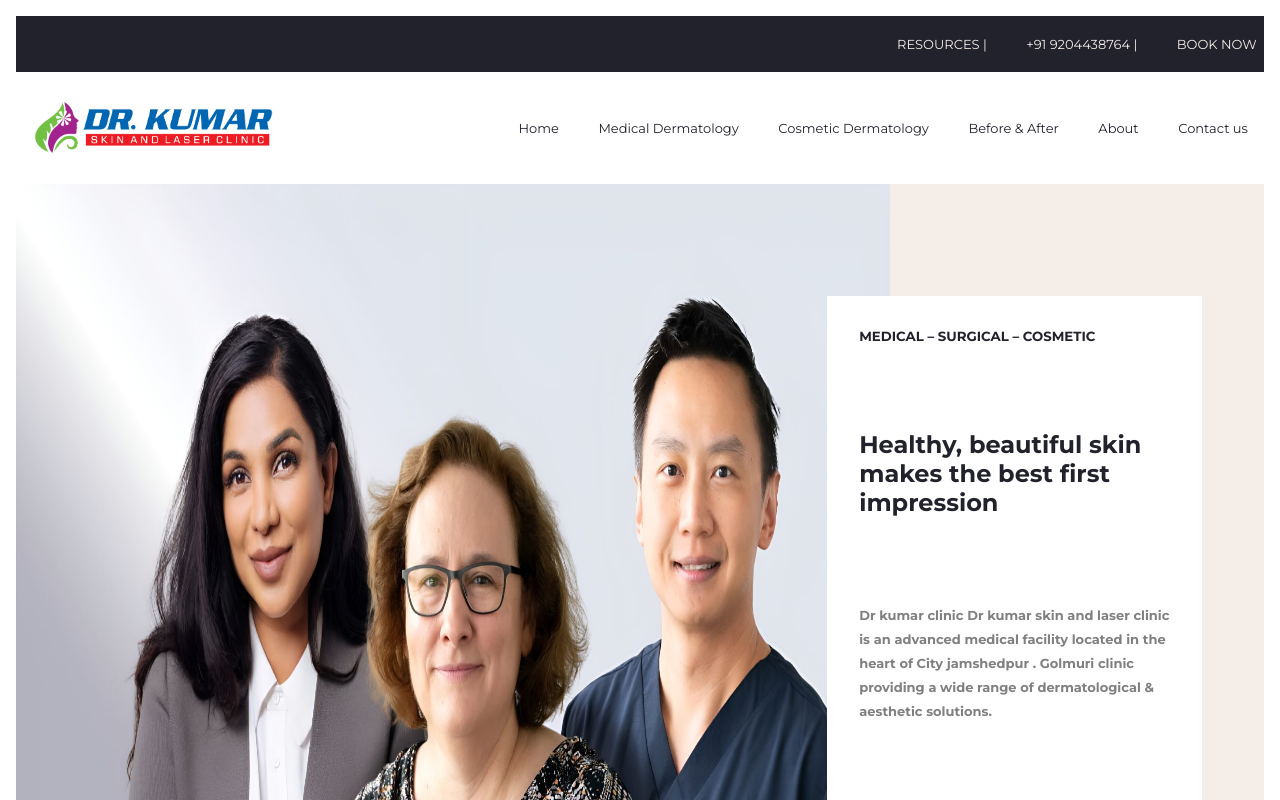
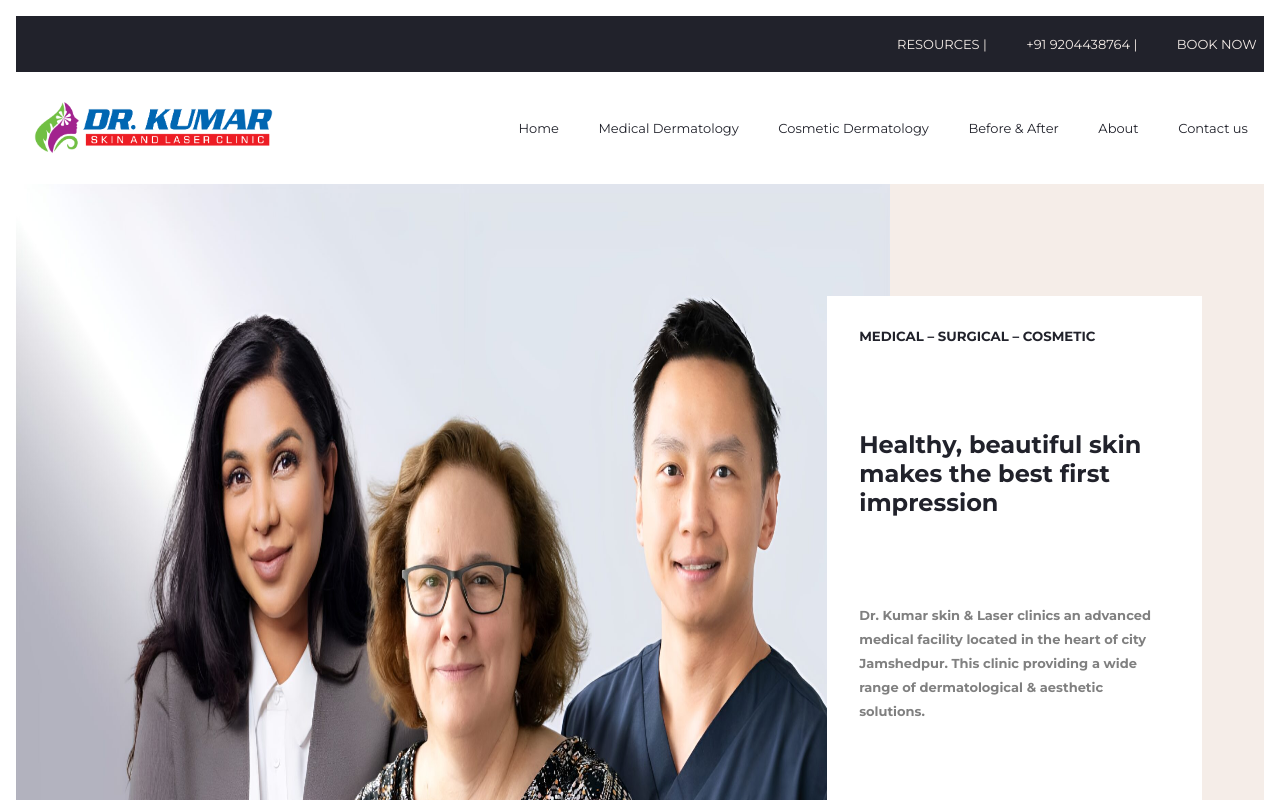
Before and after one commit to punitdiwan/drrkumar-new, a Next.js app: page / in a window 1280 px wide. Shown: the top 800 px of the page. Built offline with nearby package versions, Linux system fonts and the light colour scheme.

Commit message:
text-changed

```diff
--- a/Components/Home1.js
+++ b/Components/Home1.js
@@ -14,10 +14,7 @@ const Home1 = () => {
             Healthy, beautiful skin makes the best first impression
           </h6>
           <p className="light-size">
-            Dr kumar clinic Dr kumar skin and laser clinic is an advanced
-            medical facility located in the heart of City jamshedpur . Golmuri
-            clinic providing a wide range of dermatological & aesthetic
-            solutions.
+          Dr. Kumar skin & Laser clinics an advanced medical facility located in the heart of city Jamshedpur. This clinic providing a wide range of dermatological & aesthetic solutions.
           </p>
 
           <div className="btn-div">
```
